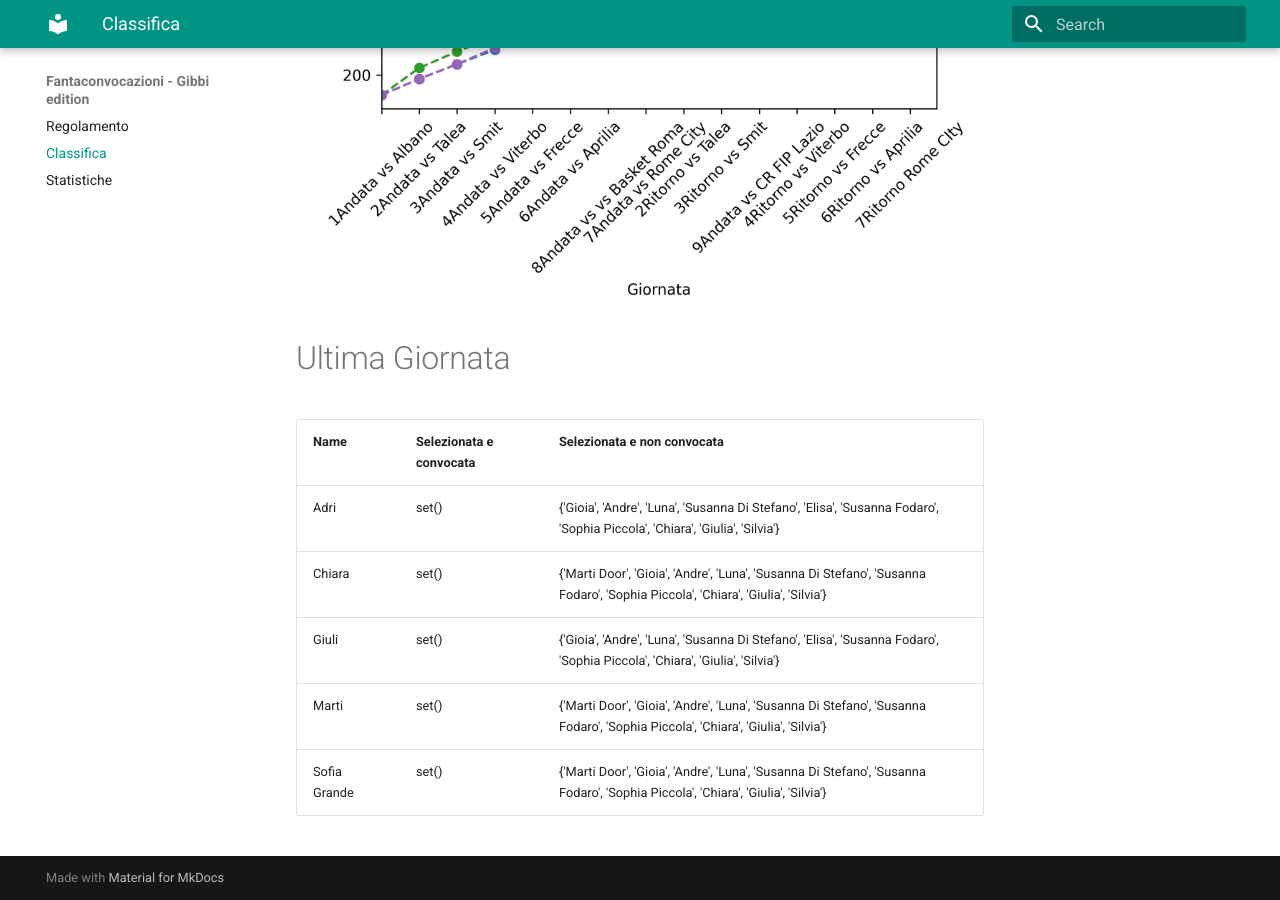
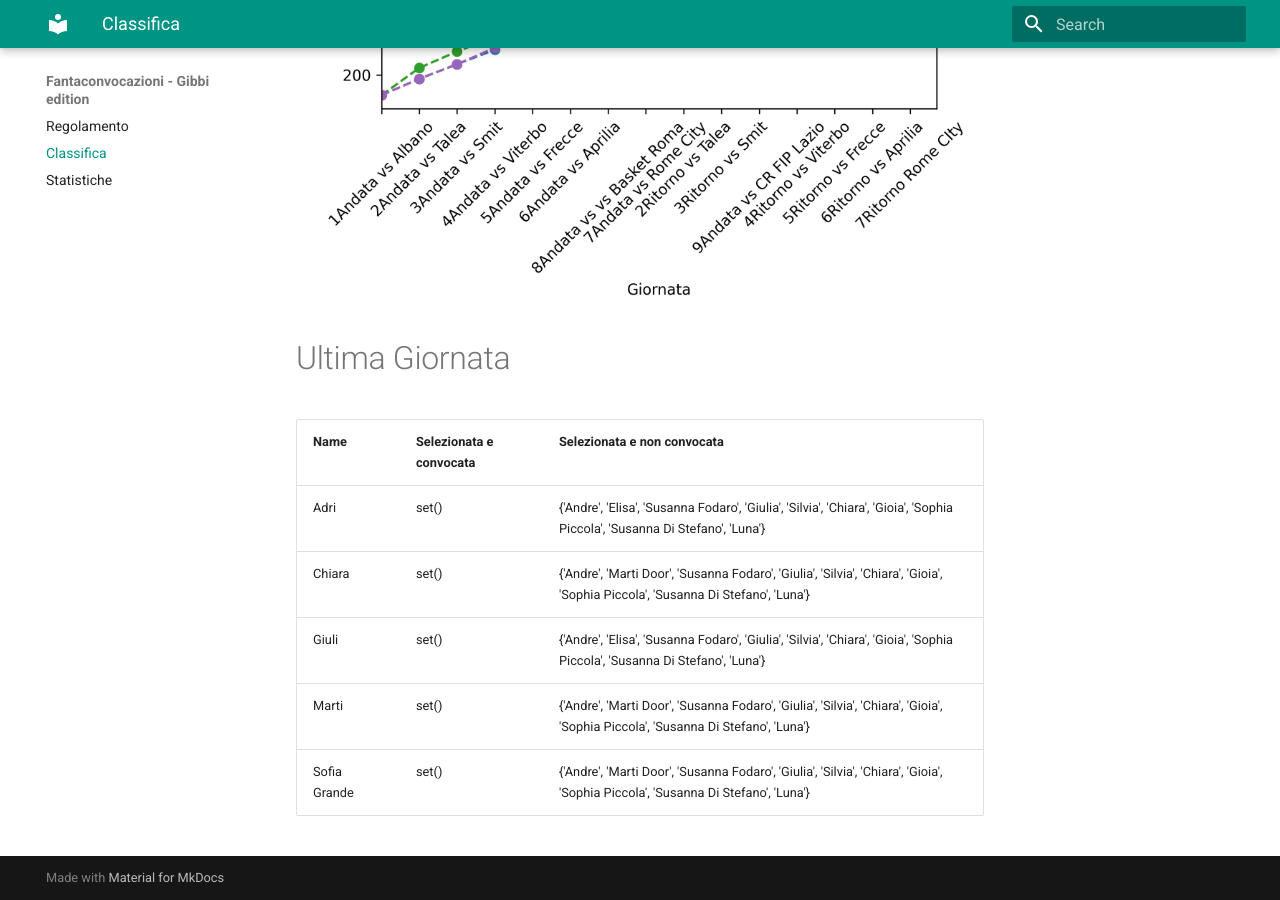
Before and after one commit to martinig94/fantagibbi, an MkDocs documentation site: the page built from docs/Classifica.md, in a window 1280 px wide and 900 px high, scrolled down 810 px. Built offline with MkDocs 1.6.1 and Material for MkDocs 9.7.7, drawn with Linux system fonts in a browser that asks for light colours.

Commit message:
Auto-update from main.py

```diff
--- a/docs/Classifica.md
+++ b/docs/Classifica.md
@@ -18,9 +18,9 @@
 <!-- START_TABLE CORRECT -->
 | Name         | Selezionata e convocata   | Selezionata e non convocata                                                                                                      |
 |:-------------|:--------------------------|:---------------------------------------------------------------------------------------------------------------------------------|
-| Adri         | set()                     | {'Gioia', 'Andre', 'Luna', 'Susanna Di Stefano', 'Elisa', 'Susanna Fodaro', 'Sophia Piccola', 'Chiara', 'Giulia', 'Silvia'}      |
-| Chiara       | set()                     | {'Marti Door', 'Gioia', 'Andre', 'Luna', 'Susanna Di Stefano', 'Susanna Fodaro', 'Sophia Piccola', 'Chiara', 'Giulia', 'Silvia'} |
-| Giuli        | set()                     | {'Gioia', 'Andre', 'Luna', 'Susanna Di Stefano', 'Elisa', 'Susanna Fodaro', 'Sophia Piccola', 'Chiara', 'Giulia', 'Silvia'}      |
-| Marti        | set()                     | {'Marti Door', 'Gioia', 'Andre', 'Luna', 'Susanna Di Stefano', 'Susanna Fodaro', 'Sophia Piccola', 'Chiara', 'Giulia', 'Silvia'} |
-| Sofia Grande | set()                     | {'Marti Door', 'Gioia', 'Andre', 'Luna', 'Susanna Di Stefano', 'Susanna Fodaro', 'Sophia Piccola', 'Chiara', 'Giulia', 'Silvia'} |
+| Adri         | set()                     | {'Andre', 'Elisa', 'Susanna Fodaro', 'Giulia', 'Silvia', 'Chiara', 'Gioia', 'Sophia Piccola', 'Susanna Di Stefano', 'Luna'}      |
+| Chiara       | set()                     | {'Andre', 'Marti Door', 'Susanna Fodaro', 'Giulia', 'Silvia', 'Chiara', 'Gioia', 'Sophia Piccola', 'Susanna Di Stefano', 'Luna'} |
+| Giuli        | set()                     | {'Andre', 'Elisa', 'Susanna Fodaro', 'Giulia', 'Silvia', 'Chiara', 'Gioia', 'Sophia Piccola', 'Susanna Di Stefano', 'Luna'}      |
+| Marti        | set()                     | {'Andre', 'Marti Door', 'Susanna Fodaro', 'Giulia', 'Silvia', 'Chiara', 'Gioia', 'Sophia Piccola', 'Susanna Di Stefano', 'Luna'} |
+| Sofia Grande | set()                     | {'Andre', 'Marti Door', 'Susanna Fodaro', 'Giulia', 'Silvia', 'Chiara', 'Gioia', 'Sophia Piccola', 'Susanna Di Stefano', 'Luna'} |
 <!-- END_TABLE CORRECT -->
```
